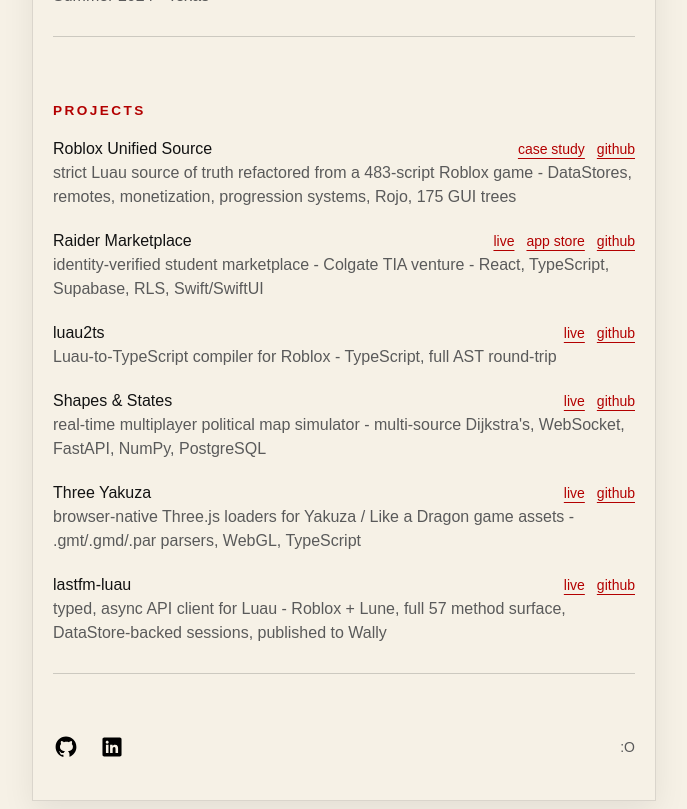
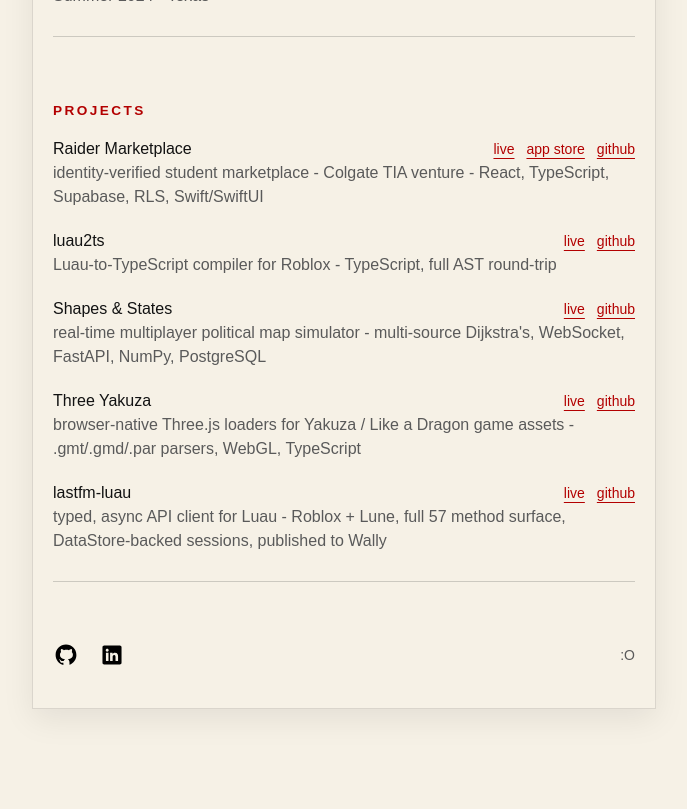
Before and after one commit to tonybolivar/personal-website, a Next.js app: page / in a window 1280 px wide. Shown: the part 940-1749 px from the top of the page, without its empty margins (296-983 px from the left). After the commit the page ends 1657 px from the top, so only its background shows below. Built offline with nearby package versions, Linux system fonts and the light colour scheme; a web font is replaced by a local one.

Commit message:
Remove Roblox Unified Source from projects list (#1)

```diff
--- a/app/page.tsx
+++ b/app/page.tsx
@@ -53,13 +53,6 @@
 ];
 
 const PROJECTS = [
-  {
-    name: "Roblox Unified Source",
-    meta: "strict Luau source of truth refactored from a 483-script Roblox game - DataStores, remotes, monetization, progression systems, Rojo, 175 GUI trees",
-    live: "/roblox#unified-src",
-    liveLabel: "case study",
-    github: "https://github.com/tonybolivar/roblox-unified-src",
-  },
   {
     name: "Raider Marketplace",
     meta: "identity-verified student marketplace - Colgate TIA venture - React, TypeScript, Supabase, RLS, Swift/SwiftUI",
@@ -178,7 +171,7 @@
                       target="_blank"
                       rel="noreferrer"
                     >
-                      {p.liveLabel ?? "live"}
+                      live
                     </a>
                   ) : null}
                   {p.appstore ? (
```
